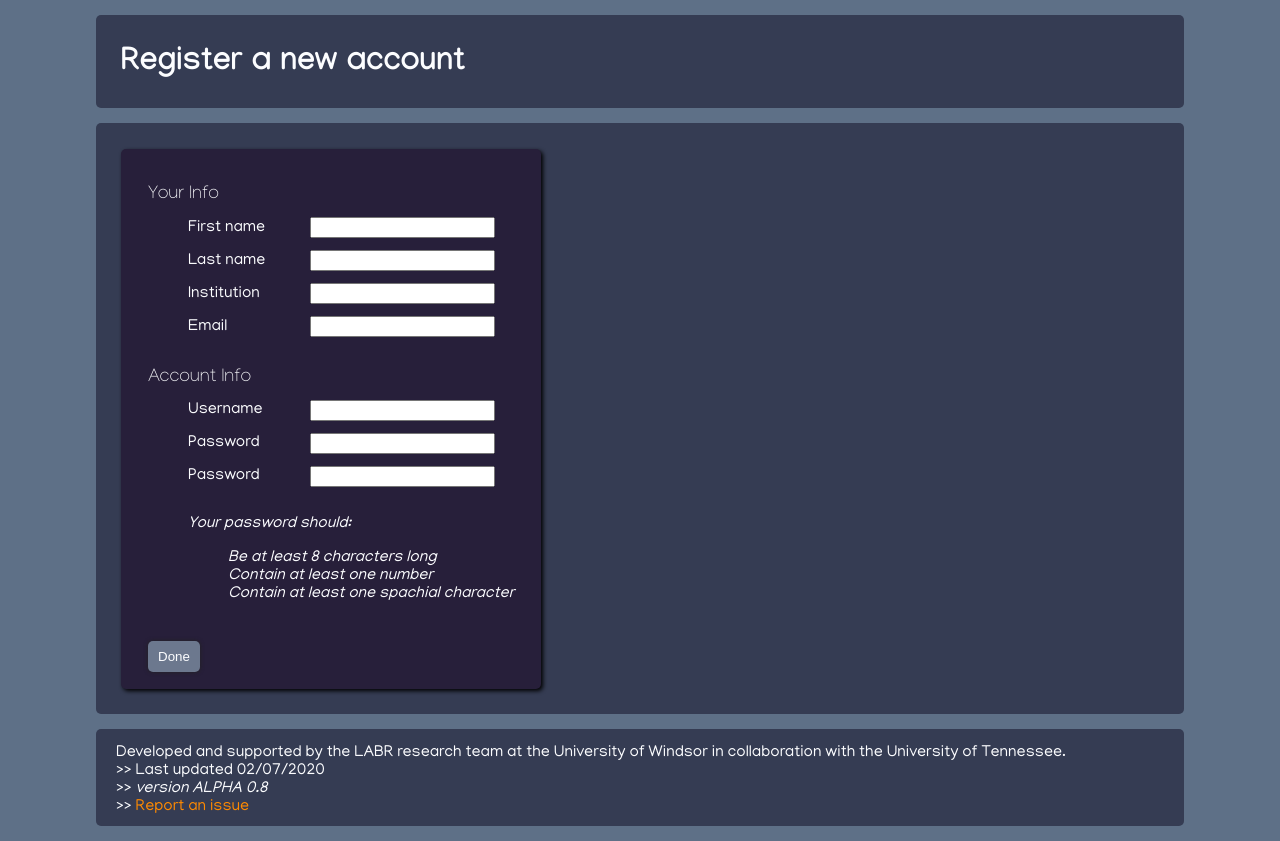
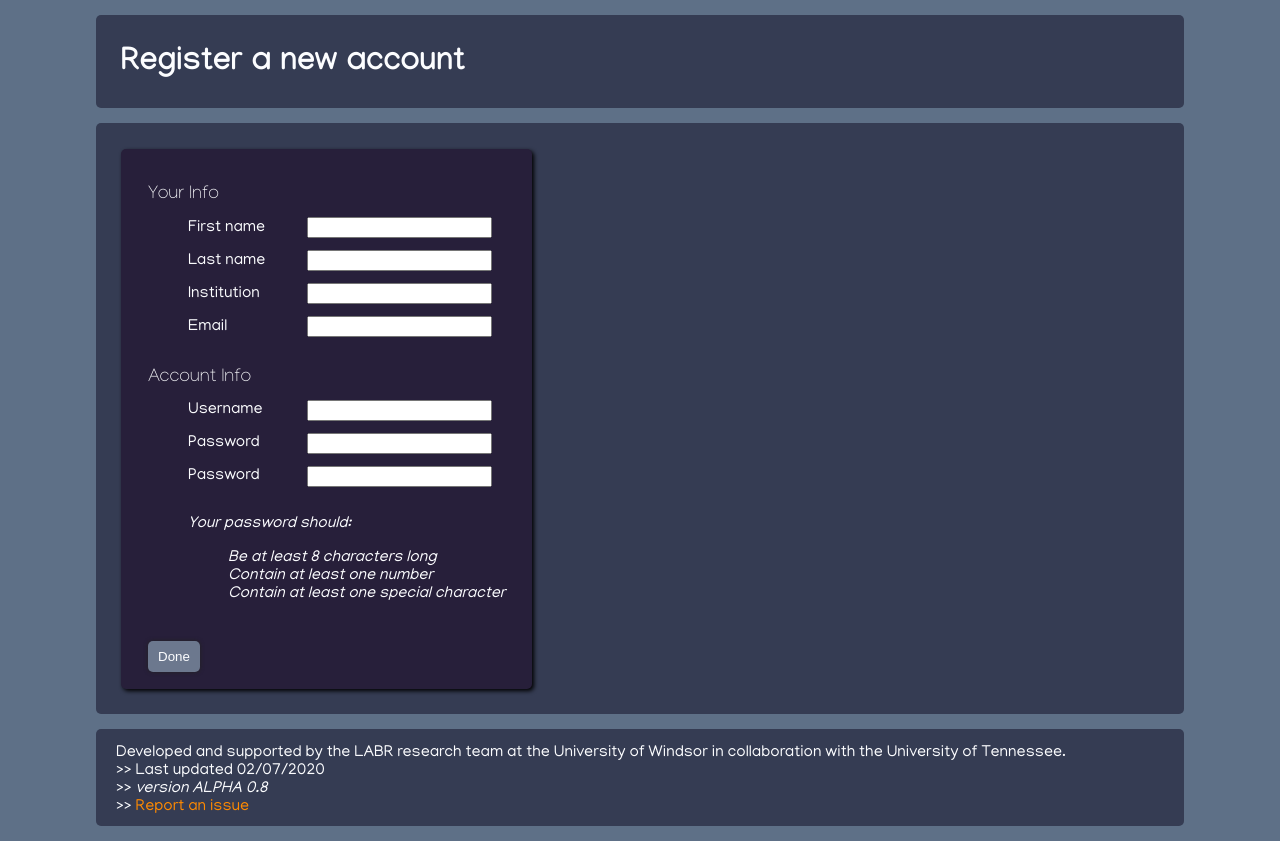
Before and after one commit to AislynLaurent/vesicle-viewer, a Django app: template mysite/register/templates/register/register.html in a window 1280 px wide. Shown: the part 71-912 px from the top of the page. Run offline with Django 3.2, Linux system fonts and the light colour scheme; the template is opened without the code that fills it, so the values that code supplies are empty, except form fields; tables that the repository leaves empty hold one stand-in row (values such as "Sample post"); form fields are guessed from the names that the template uses.

Commit message:
spelling

```diff
--- a/mysite/register/templates/register/register.html
+++ b/mysite/register/templates/register/register.html
@@ -79,7 +79,7 @@
                             <ul>
                                 <li>Be at least 8 characters long</li>
                                 <li>Contain at least one number</li>
-                                <li>Contain at least one spachial character</li>
+                                <li>Contain at least one special character</li>
                             </ul>
                             </em>
                             </div>
```
